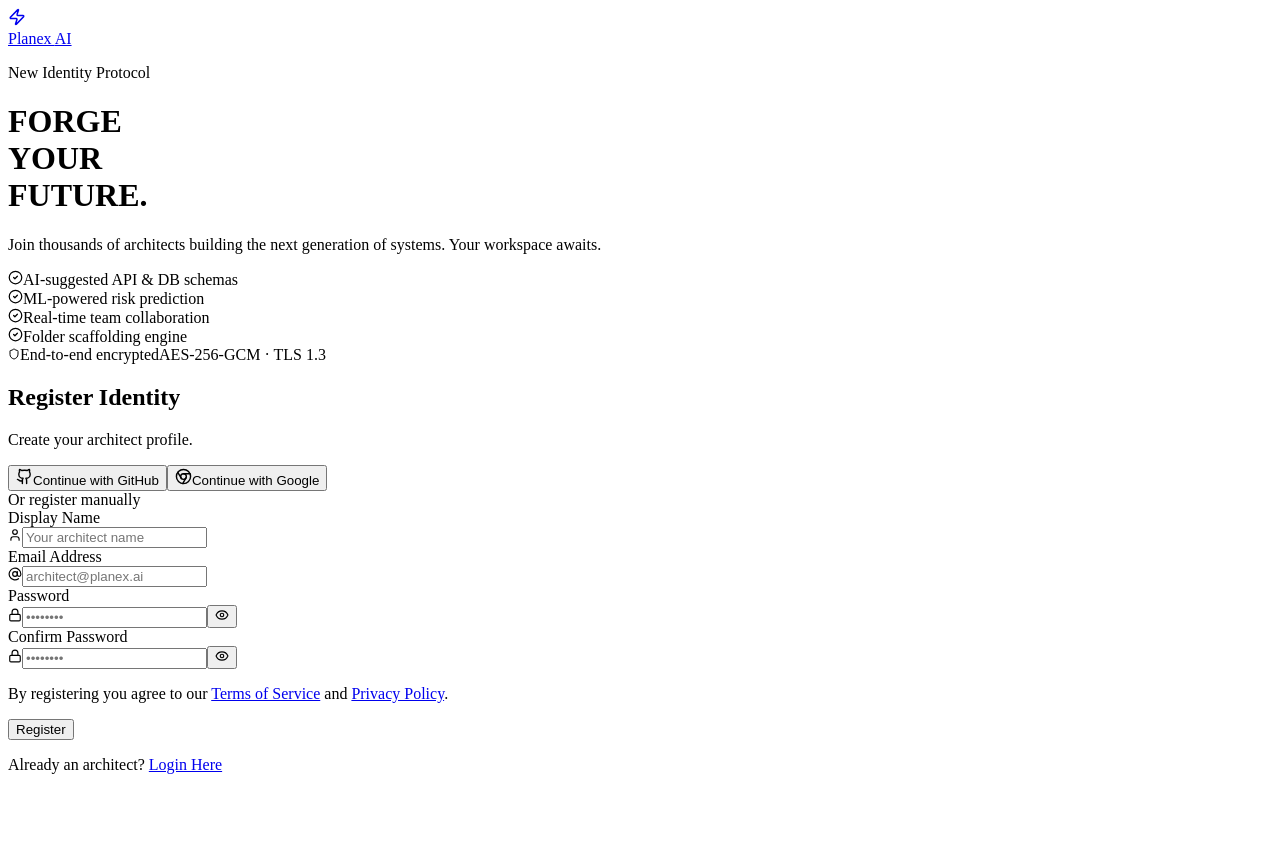
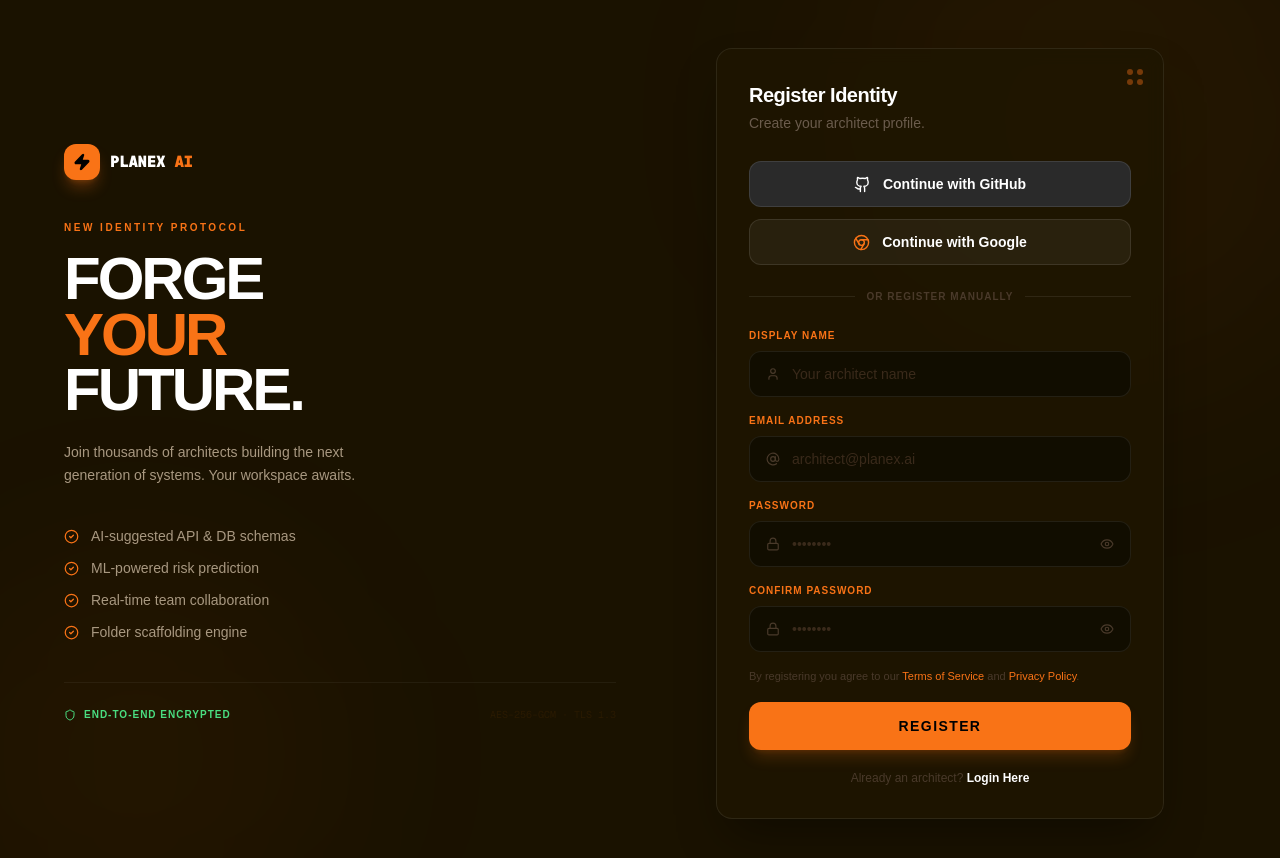
Before and after one commit to parag0811/planex, a Next.js app in the folder frontend/: page /register in a window 1280 px wide. Shown: the top 858 px of the page. Before the commit the page ends 800 px from the top, so only its background shows below. Built offline with nearby package versions, Linux system fonts and the light colour scheme; no server answers.

Commit message:
fixed bugs: init register flow

```diff
--- a/frontend/src/app/(auth)/register/page.tsx
+++ b/frontend/src/app/(auth)/register/page.tsx
@@ -4,6 +4,8 @@ import { useState } from "react";
 import { motion, Variants } from "framer-motion";
 import { AtSign, Lock, User, Github, Chrome, Eye, EyeOff, Zap, Shield, CheckCircle2 } from "lucide-react";
 import Link from "next/link";
+import { useRouter } from "next/navigation";
+import { register } from "@/src/services/auth.service";
 
 const EASE: [number, number, number, number] = [0.22, 1, 0.36, 1];
 
@@ -29,8 +31,11 @@ const perks = [
 ];
 
 export default function RegisterPage() {
+  const router = useRouter();
   const [showPassword, setShowPassword] = useState(false);
   const [showConfirm, setShowConfirm] = useState(false);
+  const [isSubmitting, setIsSubmitting] = useState(false);
+  const [error, setError] = useState<string | null>(null);
   const [form, setForm] = useState({
     name: "",
     email: "",
@@ -42,6 +47,33 @@ export default function RegisterPage() {
     setForm((prev) => ({ ...prev, [field]: e.target.value }));
 
   const passwordMatch = form.password && form.confirm && form.password === form.confirm;
+
+  const handleRegister = async (e: React.FormEvent<HTMLFormElement>) => {
+    e.preventDefault();
+
+    if (isSubmitting) return;
+
+    if (!passwordMatch) {
+      setError("Passwords do not match");
+      return;
+    }
+
+    setError(null);
+    setIsSubmitting(true);
+
+    try {
+      await register({
+        name: form.name,
+        email: form.email,
+        password: form.password,
+      });
+      router.push("/login");
+    } catch (err: any) {
+      setError(err?.response?.data?.message || "Registration failed");
+    } finally {
+      setIsSubmitting(false);
+    }
+  };
 
   return (
     <div className="min-h-screen bg-[#1a1200] flex items-center justify-center px-4 py-12 relative overflow-hidden">
@@ -162,7 +194,7 @@ export default function RegisterPage() {
             </div>
 
             {/* Fields */}
-            <div className="flex flex-col gap-4 mb-5">
+            <form onSubmit={handleRegister} className="flex flex-col gap-4 mb-5">
 
               {/* Name */}
               <div>
@@ -253,10 +285,10 @@ export default function RegisterPage() {
                   <p className="text-red-400/70 text-[10px] mt-1.5 ml-1">Keyphrases do not match</p>
                 )}
               </div>
-            </div>
+              {error && <p className="text-red-400/80 text-xs">{error}</p>}
 
               {/* Terms */}
-            <p className="text-[#4a3a2a] text-[11px] mb-5 leading-relaxed">
+              <p className="text-[#4a3a2a] text-[11px] leading-relaxed">
                 By registering you agree to our{" "}
                 <Link href="#" className="text-[#f97316] hover:underline">Terms of Service</Link>{" "}
                 and{" "}
@@ -265,12 +297,15 @@ export default function RegisterPage() {
 
               {/* Submit */}
               <motion.button
+                type="submit"
                 whileTap={{ scale: 0.98 }}
                 whileHover={{ scale: 1.01 }}
-              className="cursor-pointer w-full bg-[#f97316] hover:bg-[#ea6c0a] text-black font-black text-sm py-3.5 rounded-xl tracking-widest uppercase transition-all shadow-lg shadow-[#f97316]/20"
+                disabled={isSubmitting}
+                className="cursor-pointer w-full bg-[#f97316] hover:bg-[#ea6c0a] disabled:opacity-60 disabled:cursor-not-allowed text-black font-black text-sm py-3.5 rounded-xl tracking-widest uppercase transition-all shadow-lg shadow-[#f97316]/20"
               >
-              Register
+                {isSubmitting ? "Registering..." : "Register"}
               </motion.button>
+            </form>
 
             {/* Login link */}
             <p className="text-center text-[#4a3a2a] text-xs mt-5">
--- a/frontend/src/app/layout.tsx
+++ b/frontend/src/app/layout.tsx
@@ -2,7 +2,7 @@ import type { Metadata } from "next";
 import { Geist, Geist_Mono } from "next/font/google";
 import ReduxProvider from "../provider/ReduxProvider";
 import AuthProvider from "../provider/AuthProvider";
-// import "./globals.css";
+import "./globals.css";
 
 const geistSans = Geist({
   variable: "--font-geist-sans",
--- a/frontend/src/services/auth.service.ts
+++ b/frontend/src/services/auth.service.ts
@@ -0,0 +1,16 @@
+import axiosInstance from "../lib/axios";
+
+interface RegisterPayload {
+  name: string;
+  email: string;
+  password: string;
+}
+
+interface RegisterResponse {
+  message: string;
+}
+
+export const register = async (data: RegisterPayload) => {
+  const res = await axiosInstance.post<RegisterResponse>("/auth/register", data);
+  return res.data;
+};
```
Also changed, not shown: 2 other files (tests, documents, lock files or other folders). Lines whose indentation alone changed are shown as unchanged.
